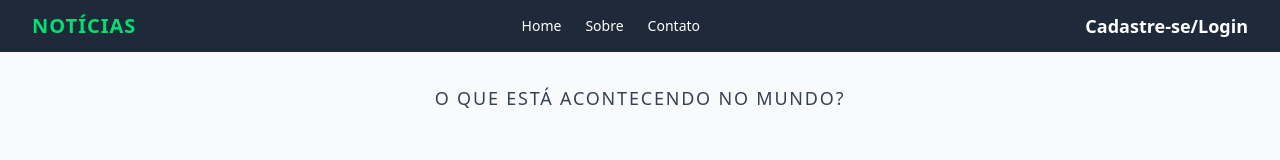
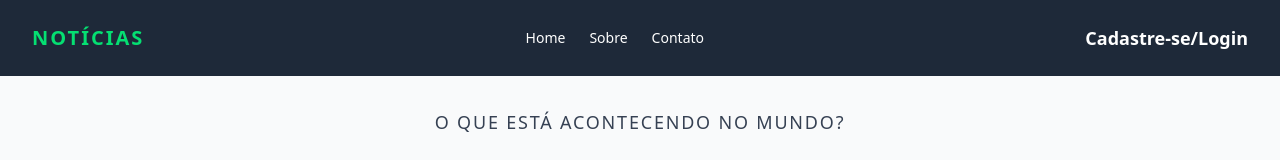
Before and after one commit to 1TDSPW-25/sistema-flow, a React (Vite) app: page / in a window 1280 px wide. Shown: the top 160 px of the page. Built offline with nearby package versions, Linux system fonts and the light colour scheme; no server answers; data requests are answered from the project's data file.

Commit message:
feat: ajuste barra menu

```diff
--- a/src/components/Menu/Menu.tsx
+++ b/src/components/Menu/Menu.tsx
@@ -9,7 +9,7 @@ export default function Menu(){
       className="
         w-full
         bg-gray-800
-        py-3
+        py-6
         px-8
         shadow-md
         flex
@@ -18,7 +18,7 @@ export default function Menu(){
     >
 
 
-      <h2 className="text-green-400 font-extrabold text-xl tracking-wider">
+      <h2 className="text-green-400 font-extrabold text-xl tracking-widest">
         NOTÍCIAS
       </h2>
 
```
